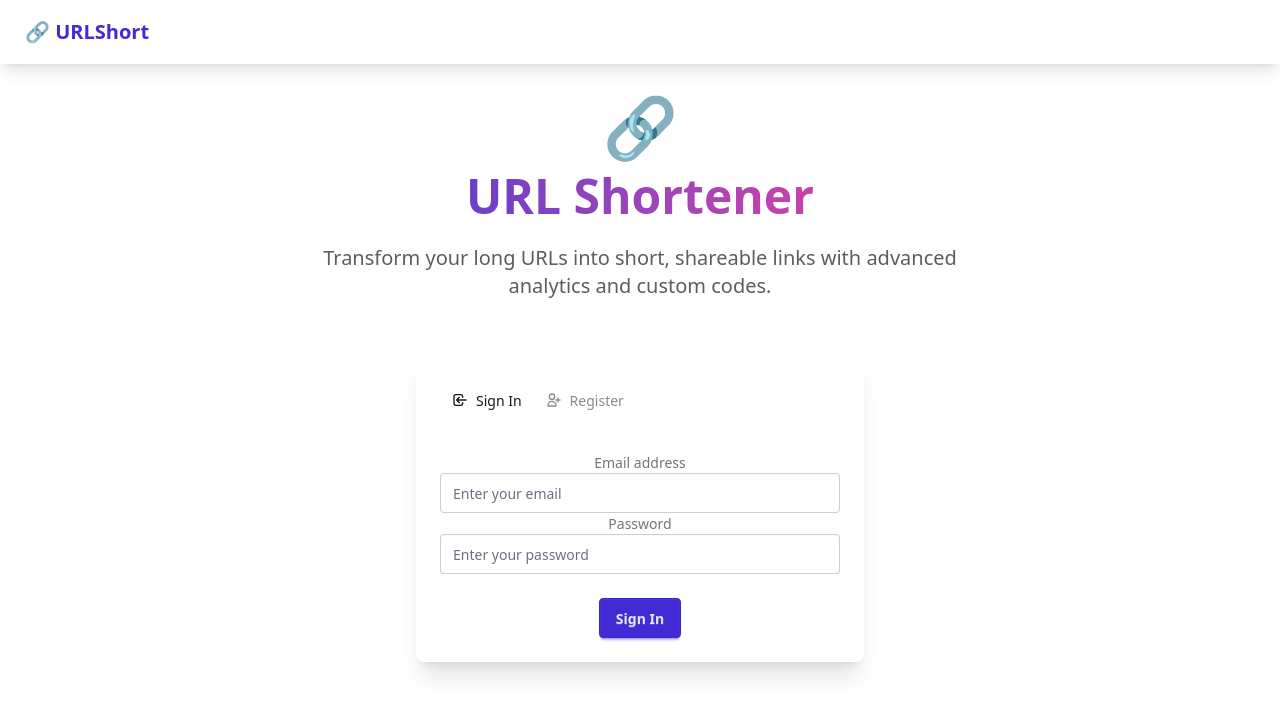
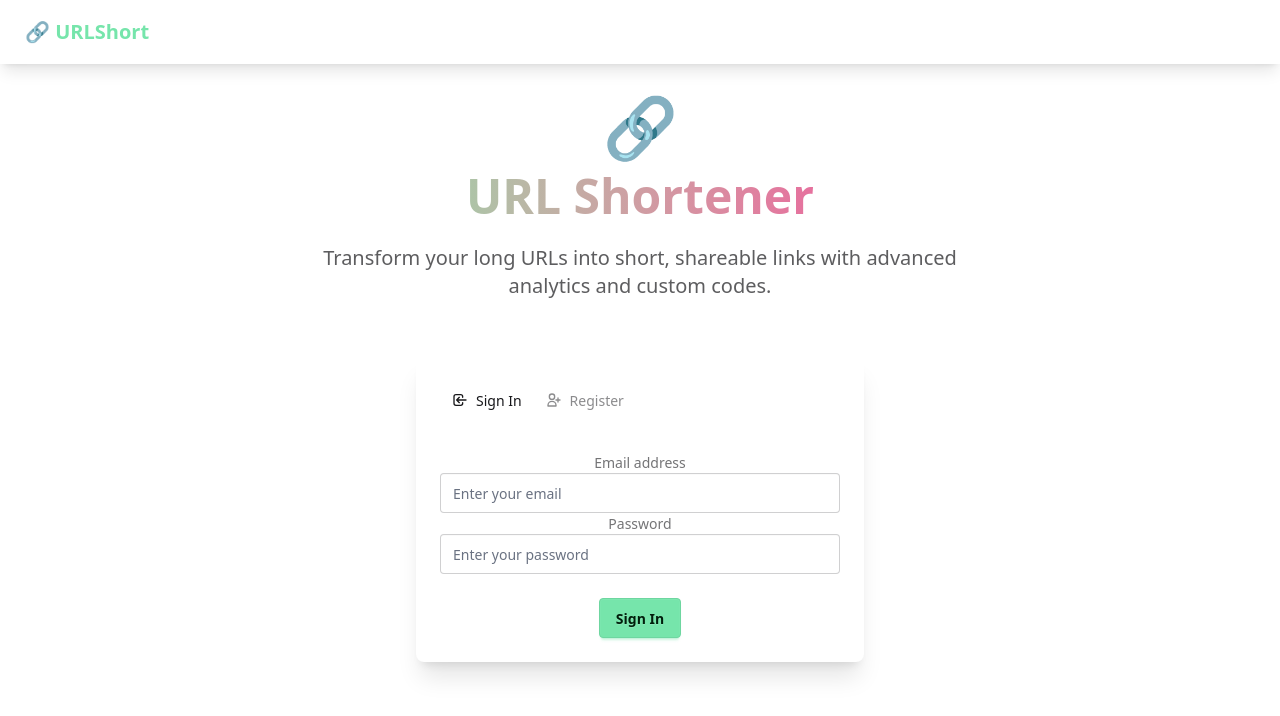
Before and after one commit to ramadhantriyant/urlshortener, a SvelteKit app: page / in a window 1280 px wide. Shown: the top 716 px of the page. Built offline with nearby package versions, Linux system fonts and the light colour scheme; no server answers.

Commit message:
Change color schema

```diff
--- a/src/app.css
+++ b/src/app.css
@@ -2,3 +2,8 @@
 @plugin '@tailwindcss/forms';
 @plugin '@tailwindcss/typography';
 @plugin "daisyui";
+
+[data-theme="light"] {
+	--color-primary: oklch(0.8405 0.132 158.94);
+	--color-primary-content: oklch(0.2 0.06 158.94);
+}
```
